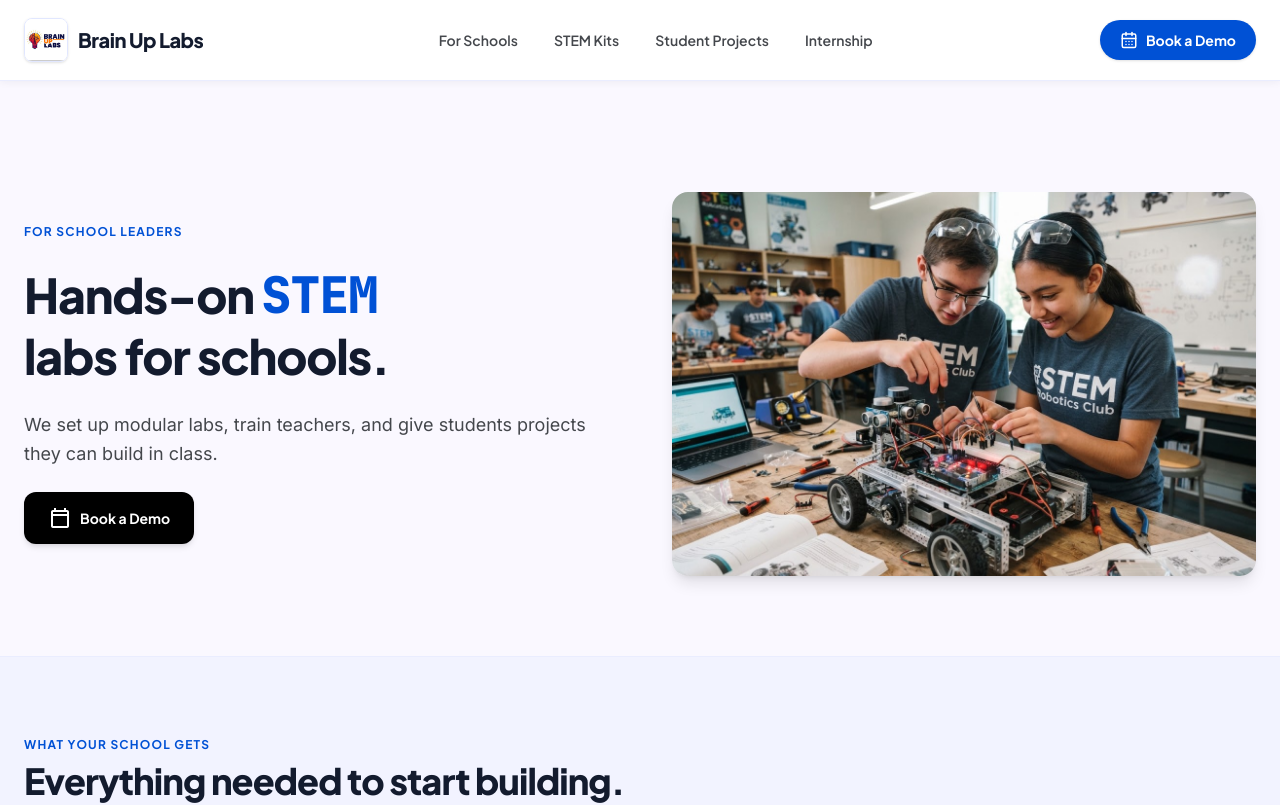
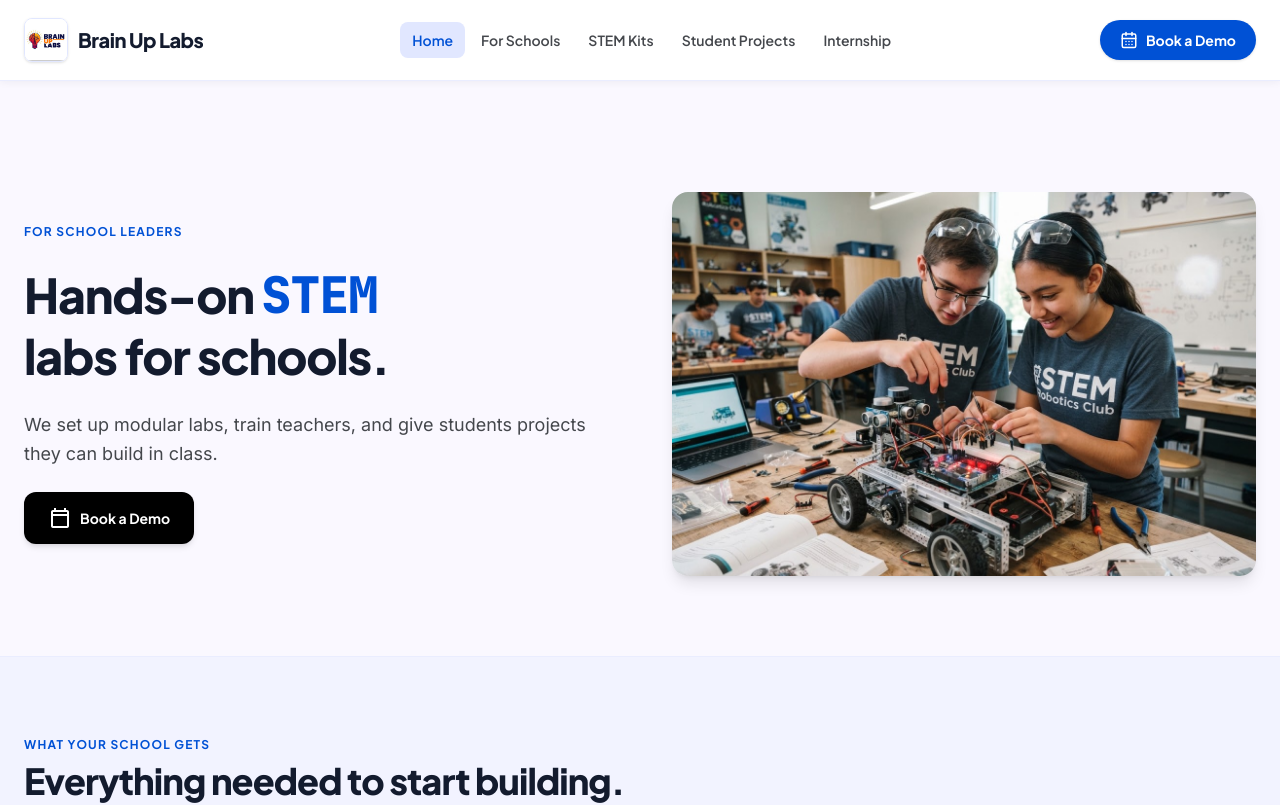
Before and after one commit to BRAINUPLABS/website-2.0, a React (Vite) app: page / in a window 1280 px wide. Shown: the top 805 px of the page. Built offline with nearby package versions, Linux system fonts and the light colour scheme.

Commit message:
Added the home tab in the navigation Panel and fixed the alignment of Navigation Buttons.

```diff
--- a/src/components/Header.tsx
+++ b/src/components/Header.tsx
@@ -1,5 +1,5 @@
 import React, { useEffect, useState } from 'react';
-import { CalendarDays, GraduationCap, Menu, Package, ReceiptText, Rocket, School, X } from 'lucide-react';
+import { CalendarDays, GraduationCap, Home, Menu, Package, ReceiptText, Rocket, School, X } from 'lucide-react';
 import { motion } from 'motion/react';
 import { NavigationPath } from '../types.ts';
 
@@ -11,6 +11,7 @@ interface HeaderProps {
 }
 
 const navigation = [
+  { label: 'Home', path: 'home', icon: Home },
   { label: 'For Schools', path: 'for-schools', icon: School },
   { label: 'STEM Kits', path: 'stem-kits', icon: Package },
   { label: 'Student Projects', path: 'projects', icon: Rocket },
@@ -43,7 +44,7 @@ export const Header: React.FC<HeaderProps> = ({ currentPath, onNavigate, quoteIt
         <nav aria-label="Main navigation" className="hidden items-center gap-1 lg:flex">
           {navigation.map((item) => {
             const Icon = item.icon;
-            return <button key={item.path} onClick={() => navigate(item.path)} aria-label={item.label} title={item.label} className={`relative isolate flex items-center rounded-lg font-display text-sm font-semibold transition-all duration-300 ${isCompact ? 'h-9 w-9 justify-center p-0' : 'gap-2 px-3 py-2'} ${currentPath === item.path ? 'text-secondary' : 'text-on-surface-variant hover:bg-surface-container-low hover:text-on-surface'}`}>
+            return <button key={item.path} onClick={() => navigate(item.path)} aria-label={item.label} title={item.label} className={`relative isolate flex items-center rounded-lg font-display text-sm font-semibold transition-all duration-300 ${isCompact ? 'h-9 w-9 justify-center p-0' : 'gap-0 px-3 py-2'} ${currentPath === item.path ? 'text-secondary' : 'text-on-surface-variant hover:bg-surface-container-low hover:text-on-surface'}`}>
               {currentPath === item.path && <motion.span layoutId="active-navigation-tab" className="pointer-events-none absolute inset-0 -z-10 rounded-lg bg-surface-container-high" transition={{ type: 'spring', stiffness: 380, damping: 30 }} />}
               <Icon size={18} className={`shrink-0 transition-all duration-300 ${isCompact ? 'max-w-5 opacity-100' : 'max-w-0 opacity-0'}`} />
               <span className={`overflow-hidden whitespace-nowrap transition-all duration-300 ${isCompact ? 'max-w-0 opacity-0' : 'max-w-32 opacity-100'}`}>{item.label}</span>
```
